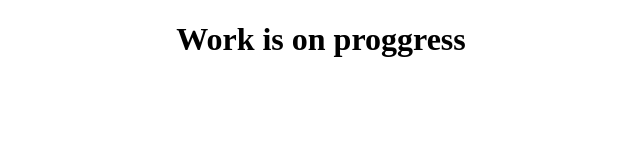
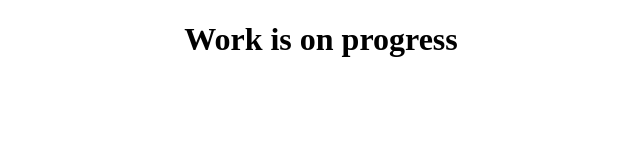
Before and after one commit to diovris/portofolio, a plain HTML site: page index.html in a window 1280 px wide. Shown: the whole page, without its empty margins (319-959 px from the left). Drawn offline with Linux system fonts and the light colour scheme.

Commit message:
add index file

```diff
--- a/index.html
+++ b/index.html
@@ -8,7 +8,7 @@
 </head>
 <body>
     <center>
-        <h1>Work is on proggress</h1>
+        <h1>Work is on progress</h1>
     </center>
 </body>
 </html>
```
